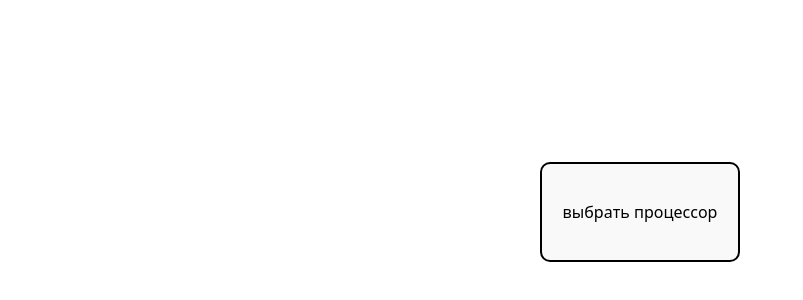
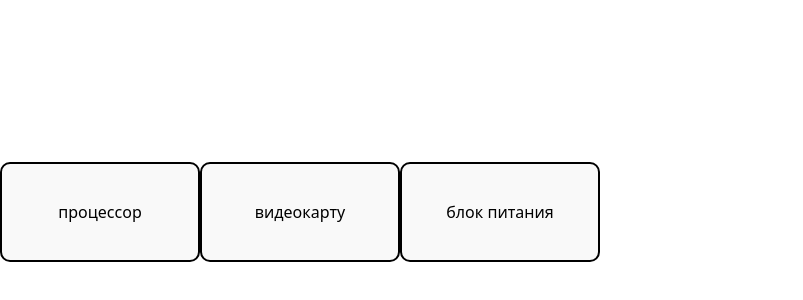
Before and after one commit to Yuri4ek/FirstTsReact, a React (Vite) app: page / in a window 1280 px wide. Shown: the part 188-488 px from the top of the page, without its empty margins (0-803 px from the left). Built offline with nearby package versions, Linux system fonts and the light colour scheme.

Commit message:
add two pages (about videocard and PSU)

```diff
--- a/src/pages/Home.page.tsx
+++ b/src/pages/Home.page.tsx
@@ -4,15 +4,27 @@ import './styles/home.page.css'
 
 export function HomePage() {
   const navigate = useNavigate();
-  const handleClick = () => {
-    navigate('/processor');
+  const handleClick = (path: string) => {
+    navigate(path);
   }
   return (
     <>
-    <div>
-      <button className="component" onClick={handleClick}>
-          <div className="text">выбрать процессор</div>
-      </button>
+    <div className="container">
+      <div>
+        <button className="component" onClick={() => handleClick("/processor")}>
+            <div className="text">процессор</div>
+        </button>
+      </div>
+      <div>
+        <button className="component" onClick={() => handleClick("/videocard")}>
+            <div className="text">видеокарту</div>
+        </button>
+      </div>
+      <div>
+        <button className="component" onClick={() => handleClick("/PSU")}>
+            <div className="text">блок питания</div>
+        </button>
+      </div>
     </div>
     </>
   );
--- /dev/null
+++ b/src/pages/PSU.page.tsx
@@ -0,0 +1,9 @@
+export function PSUPage() {
+    return (
+        <>
+        <div>
+            Эта страница с блоками питания
+        </div>
+        </>
+    );
+}
--- /dev/null
+++ b/src/pages/Videocard.page.tsx
@@ -0,0 +1,9 @@
+export function VideocardPage() {
+    return (
+        <>
+        <div>
+            Эта страница с видеокартами
+        </div>
+        </>
+    );
+}
--- a/src/pages/styles/home.page.css
+++ b/src/pages/styles/home.page.css
@@ -1,14 +1,15 @@
+.container {
+  display: flex;
+  flex-wrap: wrap;
+  justify-content: center;
+  align-content: center;
+}
+
 .component {
   width: 200px;
   height: 100px;
   border: 2px solid black;
   border-radius: 10px;
 
-  position: absolute;
-    top:0;
-    bottom: 0;
-    left: 0;
-    right: 0;
-
-    margin: auto;
+  margin: 10px auto;
 }
```
Also changed, not shown: src/router/router.tsx (+10 -0 lines).
